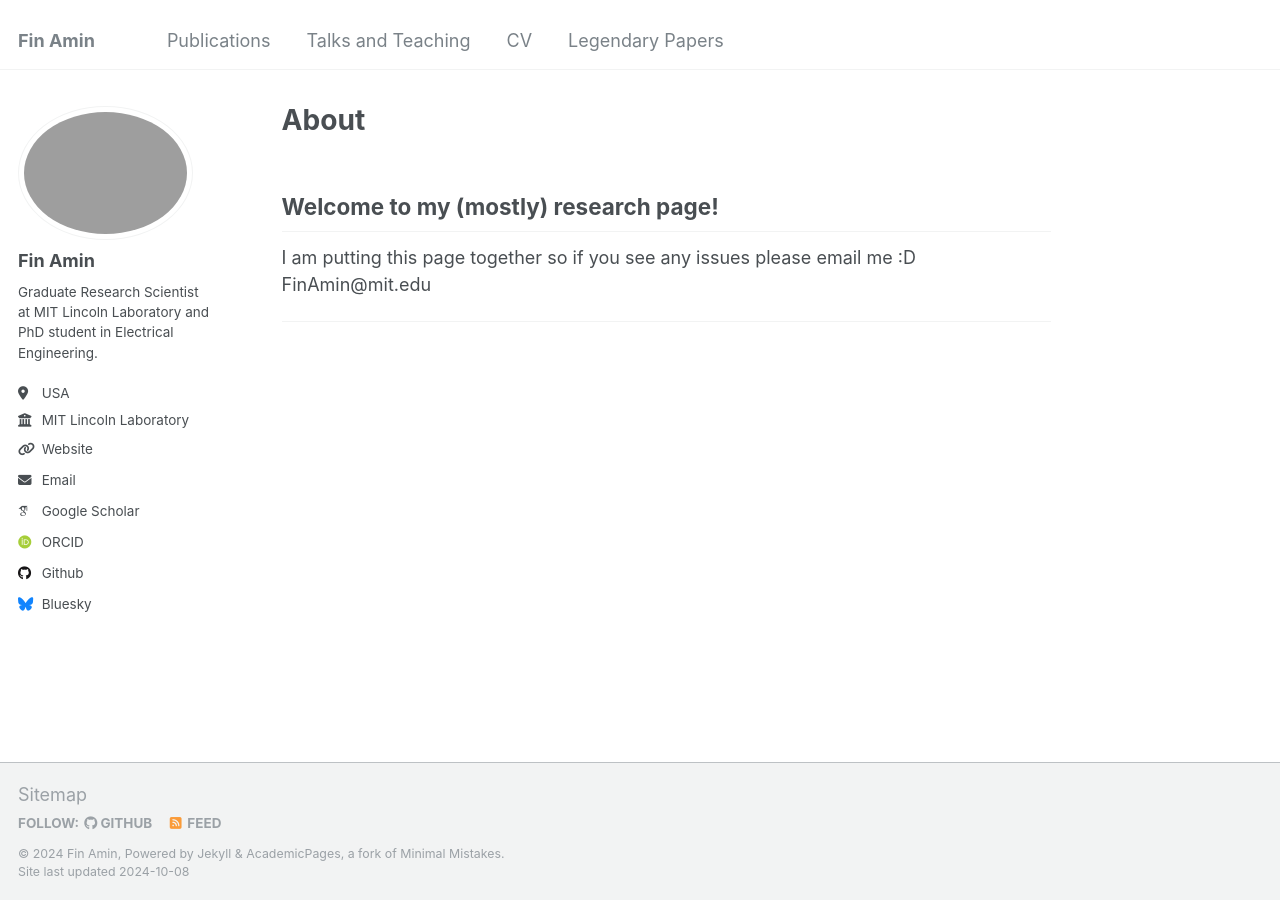
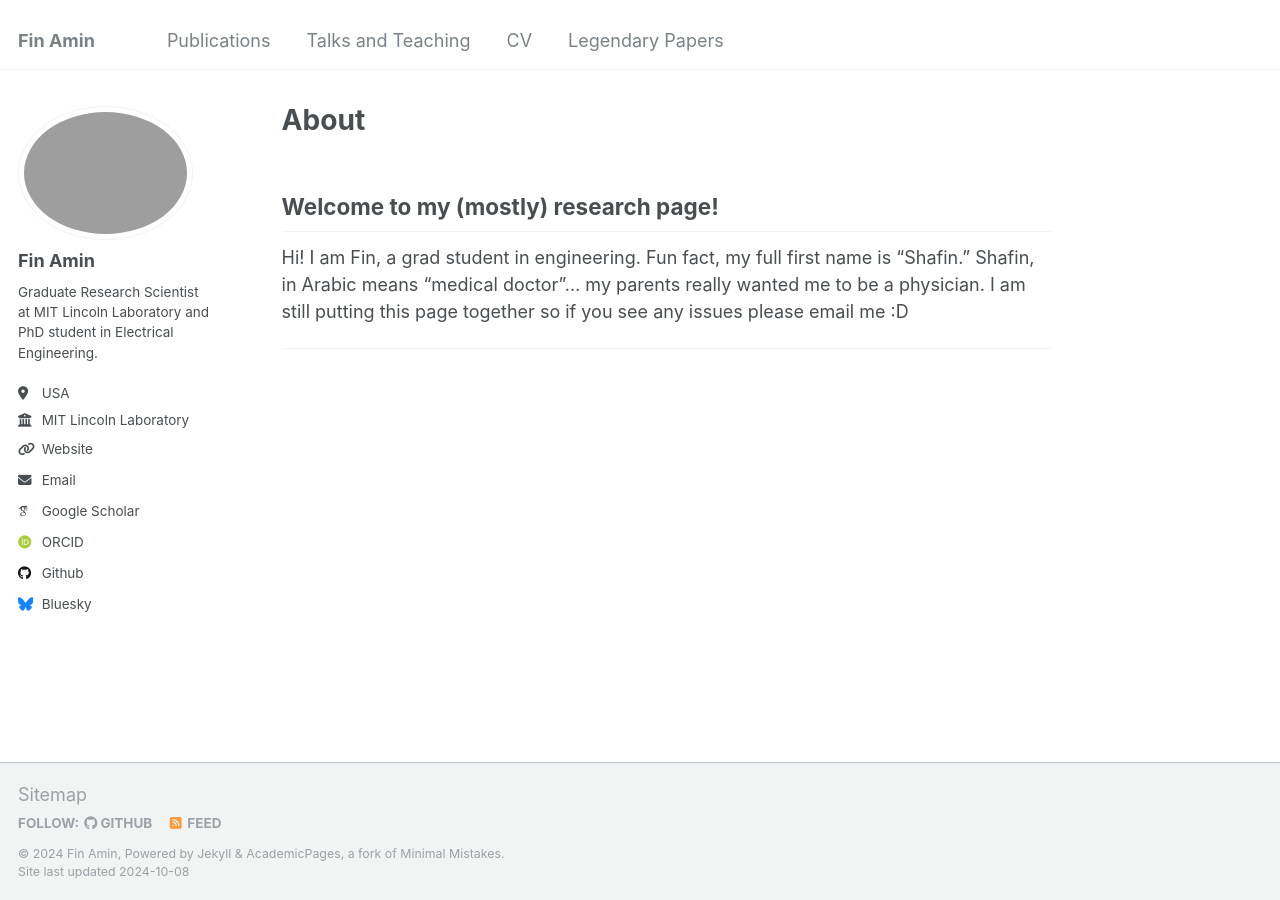
Before and after one commit to FinAminToastCrunch/FinAminToastCrunch.github.io, a Jekyll site: the page built from _pages/about.md, in a window 1280 px wide. Built offline with Jekyll 4.4.1, drawn with Linux system fonts in a browser that asks for light colours; some web fonts are replaced.

Commit message:
ohh dear

```diff
--- a/_pages/about.md
+++ b/_pages/about.md
@@ -9,7 +9,7 @@ redirect_from:
 
 ## Welcome to my (mostly) research page!
 
-I am putting this page together so if you see any issues please email me :D FinAmin@mit.edu
+Hi! I am Fin, a grad student in engineering. Fun fact, my full first name is "Shafin." Shafin, in Arabic means "medical doctor"... my parents really wanted me to be a physician. I am still putting this page together so if you see any issues please email me :D
 
 
 ------
```
